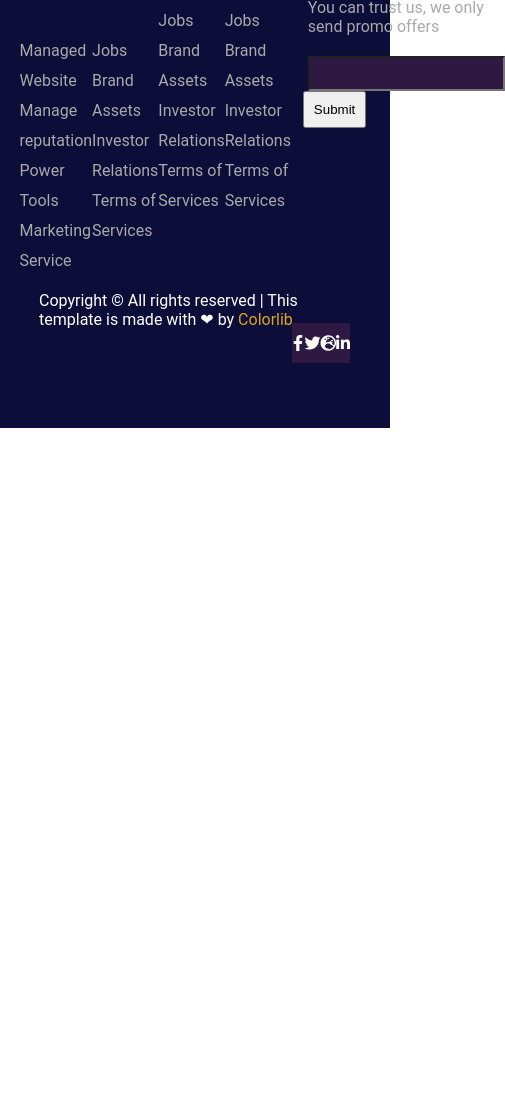
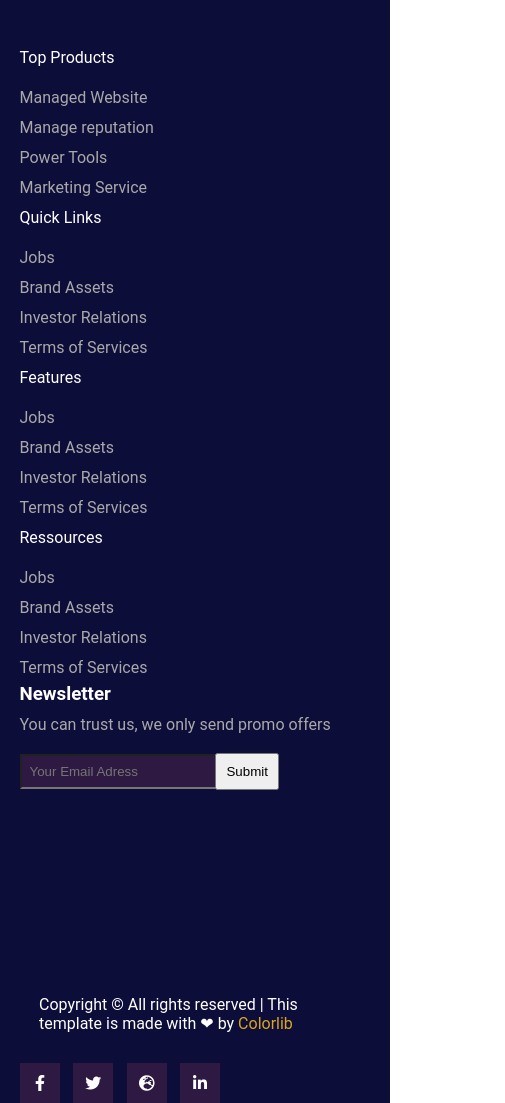
Before and after one commit to timotheegrollier/ARCLABS, a plain HTML site: page footer.html in a window 390 px wide. Shown: the part 416-1519 px from the top of the page, 505 px wide, since content can reach past the window. Before the commit the page ends 844 px from the top, so only its background shows below. Drawn offline with Linux system fonts and the light colour scheme.

Commit message:
Footer is Responsive !

```diff
--- a/assets/css/style.css
+++ b/assets/css/style.css
@@ -1,3 +1,5 @@
+/* FOOTER */
+
 * {
   margin: 0;
   padding: 0;
@@ -51,23 +53,22 @@ footer {
   margin-left: -5px;
 }
 
-#footer-foot {
+#footer-right {
   color: white;
   width: 80%;
 }
-#footer-foot span {
+#footer-right span {
   color: goldenrod;
 }
 
 #social-links {
   display: flex;
-  width: 15%;
-  justify-content: space-between;
+  width: 200px;
   color: white;
   position: absolute;
   bottom: 65px;
-  right: 40px;
-  justify-content: space-around;
+  right: 60px;
+  justify-content: space-between;
 }
 
 .social-box {
@@ -77,6 +78,10 @@ footer {
   display: flex;
   justify-content: center;
   align-items: center;
+}
+
+#social-links-mobile {
+  display: none;
 }
 
 @import url("https://fonts.googleapis.com/css?family=Roboto:300,300i,400,400i,500,500i,700,700i,900,900i");
@@ -173,3 +178,32 @@ nav .corner {
   padding: 3px;
   transform: rotate(-45deg);
 }
+
+/* Media queries */
+@media screen and (max-width: 900px) {
+  footer {
+    height: 150vh;
+  }
+  #footer {
+    flex-direction: column;
+    justify-content: center;
+    height: 100%;
+  }
+  #social-links {
+    display: none;
+  }
+  #social-links-mobile {
+    display: flex;
+    justify-content: space-between;
+    width: 200px;
+    color: white;
+  }
+  #footer-foot {
+    margin-top: 30px;
+    margin-left: 40px;
+    width: 100%;
+  }
+  .list-title {
+    margin-bottom: 10px;
+  }
+}
--- a/footer.html
+++ b/footer.html
@@ -47,15 +47,13 @@
                 <h3 class="list-title">Newsletter</h3>
                 <p>You can trust us, we only send promo offers</p>
                 <form action="#">
-                    <input type="email" class="email-input">
+                    <input type="email" class="email-input" placeholder="Your Email Adress">
                     <input type="submit" class="email-sub">
                 </form>
             </div>
 
-
-
         </div>
-        <div id="footer-foot">
+        <div id="footer-right">
             <p>Copyright &#169; All rights reserved | This template is made with &#10084; by <span>Colorlib</span></p>
 
         </div>
@@ -67,6 +65,14 @@
             <div class="social-box"><i class="fab fa-linkedin-in"></i></div>
         </div>
 
+        <div id="footer-foot">
+            <div id="social-links-mobile">
+                <div class="social-box"><i class="fab fa-facebook-f"></i></div>
+                <div class="social-box"><i class="fab fa-twitter"></i></div>
+                <div class="social-box"><i class="fas fa-globe-europe"></i></div>
+                <div class="social-box"><i class="fab fa-linkedin-in"></i></div>
+            </div>
+        </div>
     </footer>
 
 
```
